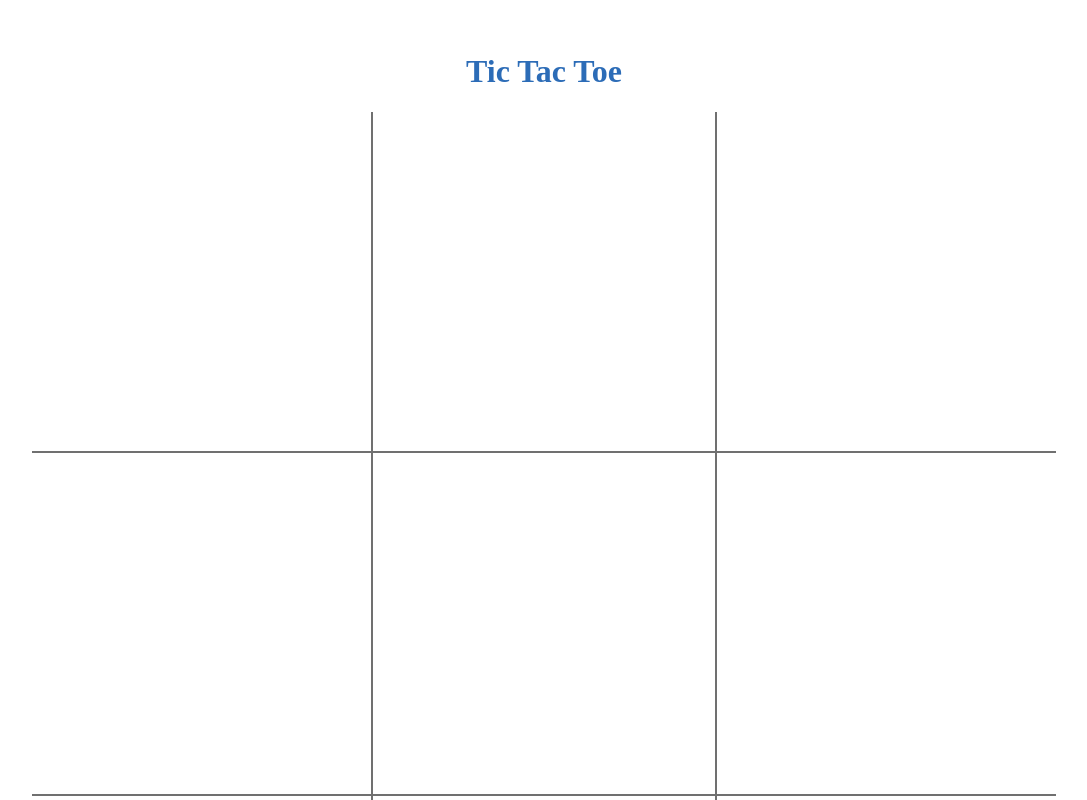
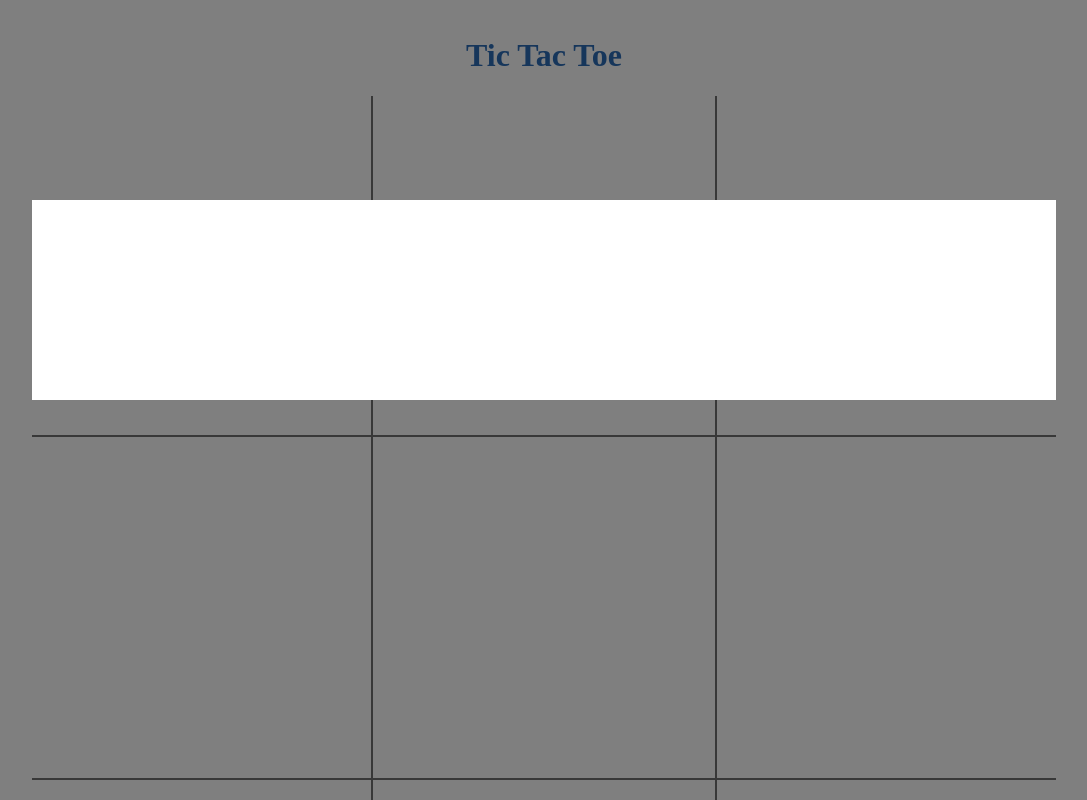
Before and after one commit to Vitalik-Kh/TicTacToe, a React app: page / in a window 1280 px wide. Shown: the top 800 px of the page, without its empty margins (96-1183 px from the left). Built offline with nearby package versions, Linux system fonts and the light colour scheme; a web font is replaced by a local one.

Commit message:
Add modal animations with react-transition-group

```diff
--- a/package.json
+++ b/package.json
@@ -29,7 +29,9 @@
   "dependencies": {
     "babel-polyfill": "^6.26.0",
     "classnames": "^2.2.5",
+    "font-awesome": "^4.7.0",
     "react": "^16.4.0",
-    "react-dom": "^16.4.0"
+    "react-dom": "^16.4.0",
+    "react-transition-group": "^2.3.1"
   }
 }
--- /dev/null
+++ b/src/components/UI/Backdrop/Backdrop.css
@@ -0,0 +1,27 @@
+.Backdrop {
+    position: fixed;
+    width: 100vw;
+    height: 100vh;
+    z-index: 10;
+    background-color: rgba(0,0,0, 0.5);
+    top: 0;
+    left: 0;
+}
+
+.BackdropFadeIn {
+    animation: fadeIn .4s;
+}
+
+.BackdropFadeOut {
+    animation: fadeOut .4s forwards;
+}
+
+@keyframes fadeIn {
+    from { opacity: 0 }
+    to { opacity: 1 }
+}
+
+@keyframes fadeOut {
+    from { opacity: 1 }
+    to { opacity: 0 }
+}
--- /dev/null
+++ b/src/components/UI/Backdrop/Backdrop.js
@@ -0,0 +1,18 @@
+import React from 'react';
+
+import classes from './Backdrop.css';
+
+const backdrop = (props) => {
+    const transClasses = [
+        classes.Backdrop,
+        props.transState === 'exiting' ? classes.BackdropFadeOut : null,
+        props.transState === 'entering' ? classes.BackdropFadeIn : null
+    ];
+    return (
+        <div
+            className = { transClasses.join(' ') }
+            onClick = { props.clicked } >
+        </div>
+    );
+}
+export default backdrop;
--- /dev/null
+++ b/src/components/UI/Modal/Modal.css
@@ -0,0 +1,29 @@
+.Modal {
+    width: 80%;
+    height: 200px;
+    position: fixed;
+    top: 25%;
+    left: 10%;
+    z-index: 11;
+    background: #fff;
+}
+
+.ModalSlideIn {
+    animation: slideIn .4s;
+}
+
+.ModalSlideOut {
+    animation: slideOut .4s forwards;
+}
+
+@keyframes slideIn {
+    0% { top: -50%; opacity: 0; }
+    80% { top: 30%; opacity: 1 }
+    100% { top: 25%; opacity: 1 }
+}
+
+@keyframes slideOut {
+    0% { top: 25%; opacity: 1 }
+    20% { top: 30%; opacity: 1 }
+    100% { top: -50%; opacity: 0; }
+}
--- /dev/null
+++ b/src/components/UI/Modal/Modal.js
@@ -0,0 +1,34 @@
+import React from 'react';
+
+import Aux from '../../../hoc/Auxy';
+import classes from './Modal.css';
+import Backdrop from '../Backdrop/Backdrop';
+import { Transition } from 'react-transition-group';
+
+const modal = (props) => {
+    return (
+        <Transition
+            timeout = { 400 }
+            in = { props.visible}
+            unmountOnExit
+            mountOnEnter >
+            {state => {
+                const transClasses = [
+                    classes.Modal,
+                    state === 'exiting' ? classes.ModalSlideOut : null,
+                    state === 'entering' ? classes.ModalSlideIn : null
+                ];
+                return (
+                    <Aux>
+                        <Backdrop clicked = { props.backdropClicked } transState = { state }/>
+                        <div className = { transClasses.join(' ') }>
+
+                        </div>
+                    </Aux>
+                )
+            }}
+        </Transition>
+    );
+}
+
+export default modal;
--- a/src/containers/Game/Game.js
+++ b/src/containers/Game/Game.js
@@ -3,6 +3,8 @@ import React from 'react';
 import GameField from '../../components/GameParts/GameField';
 import AI from '../../AI/AI';
 import {checkForWinner} from '../../utilities/checkForWinner';
+import Aux from '../../hoc/Auxy';
+import Modal from '../../components/UI/Modal/Modal';
 
 class Game extends React.Component {
     state = {
@@ -14,32 +16,38 @@ class Game extends React.Component {
                         null, null, null,
                         null, null, null],
         winner: null,
-        disableInput: false
+        disableInput: true,
+        showModal: true
+    }
+
+    componentDidMount = () => {
+        this.myComponentDidMountOrUpdate();
     }
 
     componentDidUpdate = () => {
+        this.myComponentDidMountOrUpdate();
+    }
+
+    myComponentDidMountOrUpdate = () => {
         if (((this.state.playerX.AI && this.state.currentPlayer === 'X') ||
-            (this.state.playerO.AI && this.state.currentPlayer === 'O')) &&
-            !this.state.winner) {
-
-            const AImove = AI(this.state.squaresStatus);
-            const newSquaresStatus = [...this.state.squaresStatus];
-            newSquaresStatus[AImove] = this.state.currentPlayer;
-            const nextPlayer = this.state.currentPlayer === 'X' ? 'O' : 'X';
-            const winner = checkForWinner(newSquaresStatus);
-            this.setState({
-                ...this.state,
-                currentPlayer: nextPlayer,
-                squaresStatus: newSquaresStatus,
-                winner: winner,
-                disableInput: false
-            });
+             (this.state.playerO.AI && this.state.currentPlayer === 'O')) &&
+             !this.state.winner) {
+            this.aiMove();
         } else if (!this.state.winner && this.state.disableInput === true) {
             this.setState({disableInput: false});
         }
     }
 
-    playerMoveHandler = (squareID) => {
+    aiMove = () => {
+        const AImove = AI(this.state.squaresStatus);
+        this.playerMove(AImove, false)
+    }
+
+    humanMoveHandler = (squareID) => {
+        this.playerMove(squareID, true);
+    }
+
+    playerMove = (squareID, disable) => {
         if (this.state.squaresStatus[squareID] === null) {
             const newSquaresStatus = [...this.state.squaresStatus];
             newSquaresStatus[squareID] = this.state.currentPlayer;
@@ -51,22 +59,36 @@ class Game extends React.Component {
                 currentPlayer: nextPlayer,
                 squaresStatus: newSquaresStatus,
                 winner: winner,
-                disableInput: true
+                disableInput: disable
             });
         }
     }
 
+    backdropClickHandler = () => {
+        this.setState(prevState => ({showModal: !prevState.showModal}))
+    }
+
     render() {
+        const modal = this.state.showModal ?
+            <Modal
+                backdropClicked = {this.backdropClickHandler}
+                visible = { this.state.showModal }/> :
+            null;
+
         return (
-            <div>
+            <Aux>
+                <Modal
+                    visible = { this.state.showModal }
+                    backdropClicked = { this.backdropClickHandler }
+                />
                 <GameField
                     squaresStatus = { this.state.squaresStatus }
-                    playerMoveHandler = { this.playerMoveHandler }
-                    start = { this.state.start }
+                    playerMoveHandler = { this.humanMoveHandler }
                     winner = { this.state.winner }
                     inputDisabled = { this.state.disableInput }
                 />
-            </div>
+            </Aux>
+
         )
     }
 }
--- a/src/containers/Layout/Layout.css
+++ b/src/containers/Layout/Layout.css
@@ -9,7 +9,3 @@
     height: 100%;
     padding: 16px;
 }
-
-   /* border: 1px solid gray;
-    box-shadow: 0 3px 20px rgba(0,0,0,0.3);
-    border-radius: 10px;*/
--- a/src/containers/Layout/Layout.js
+++ b/src/containers/Layout/Layout.js
@@ -6,10 +6,12 @@ import Game from '../Game/Game';
 class Layout extends React.Component {
     render() {
         return (
+
             <div className={classes.Container}>
                 <h1 className={classes.Title}>Tic Tac Toe</h1>
                 <Game />
             </div>
+
         )
     }
 }
--- /dev/null
+++ b/src/hoc/Auxy.js
@@ -0,0 +1,3 @@
+const aux = (props) => props.children;
+
+export default aux;
--- a/src/index.css
+++ b/src/index.css
@@ -10,7 +10,6 @@
 :global #root {
     width: 100%;
     height: 100vh;
-    padding: 16px;
     display: flex;
     justify-content: center;
     align-items: center;
--- a/webpack.config.js
+++ b/webpack.config.js
@@ -3,9 +3,9 @@ const htmlWebpackPlugin = require('html-webpack-plugin');
 
 module.exports = {
     devtool: 'cheap-module-eval-source-map',
-    //so webpack will automaticly see files with this extensions:
+    //can be omitted so webpack will automaticly see files with this extensions:
     resolve: {
-        extensions: [".js", ".jsx"]
+       extensions: [".js", ".jsx"]
     },
     module: {
         rules: [
```
Also changed, not shown: 1 other file (tests, documents, lock files or other folders).
